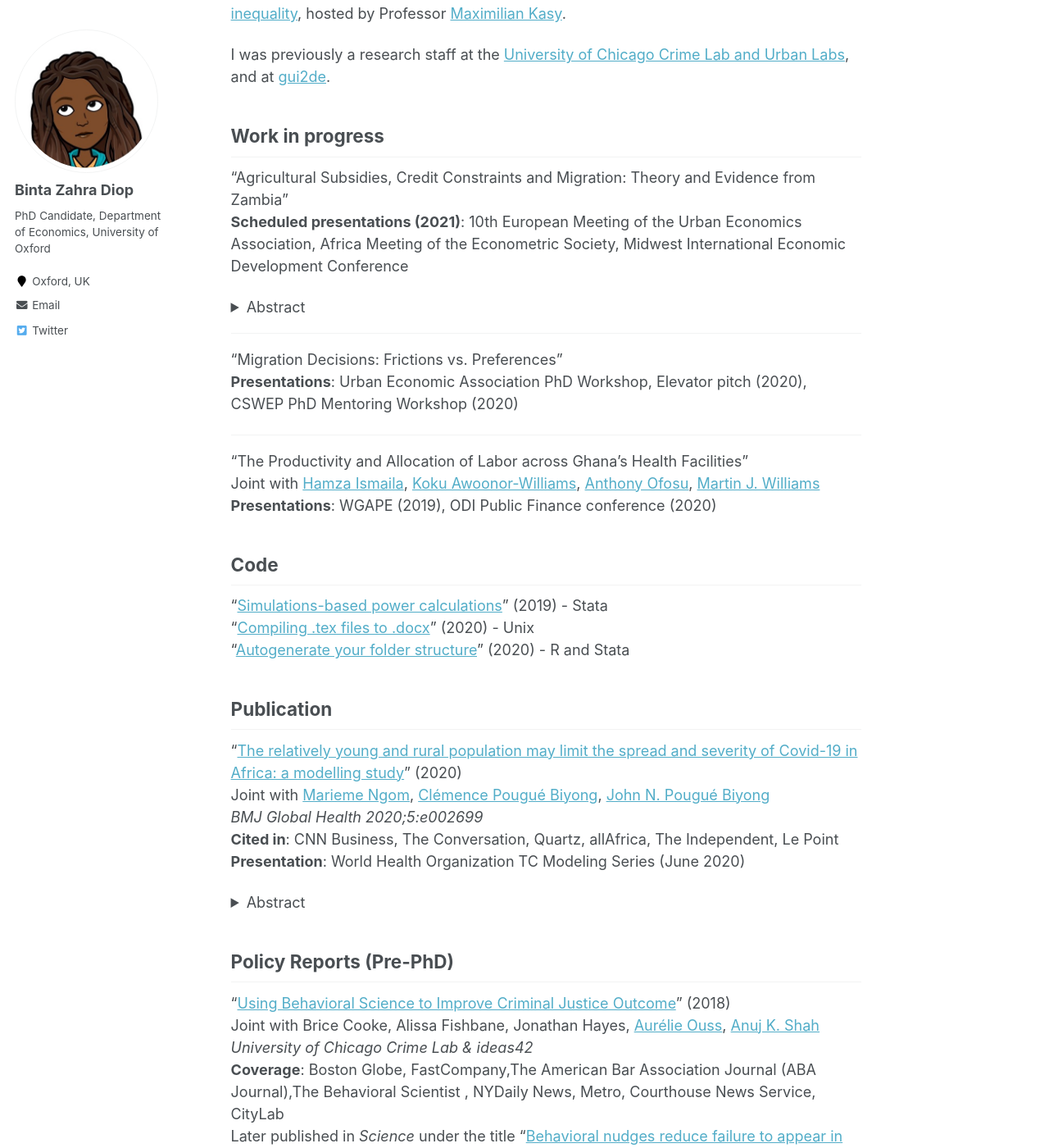
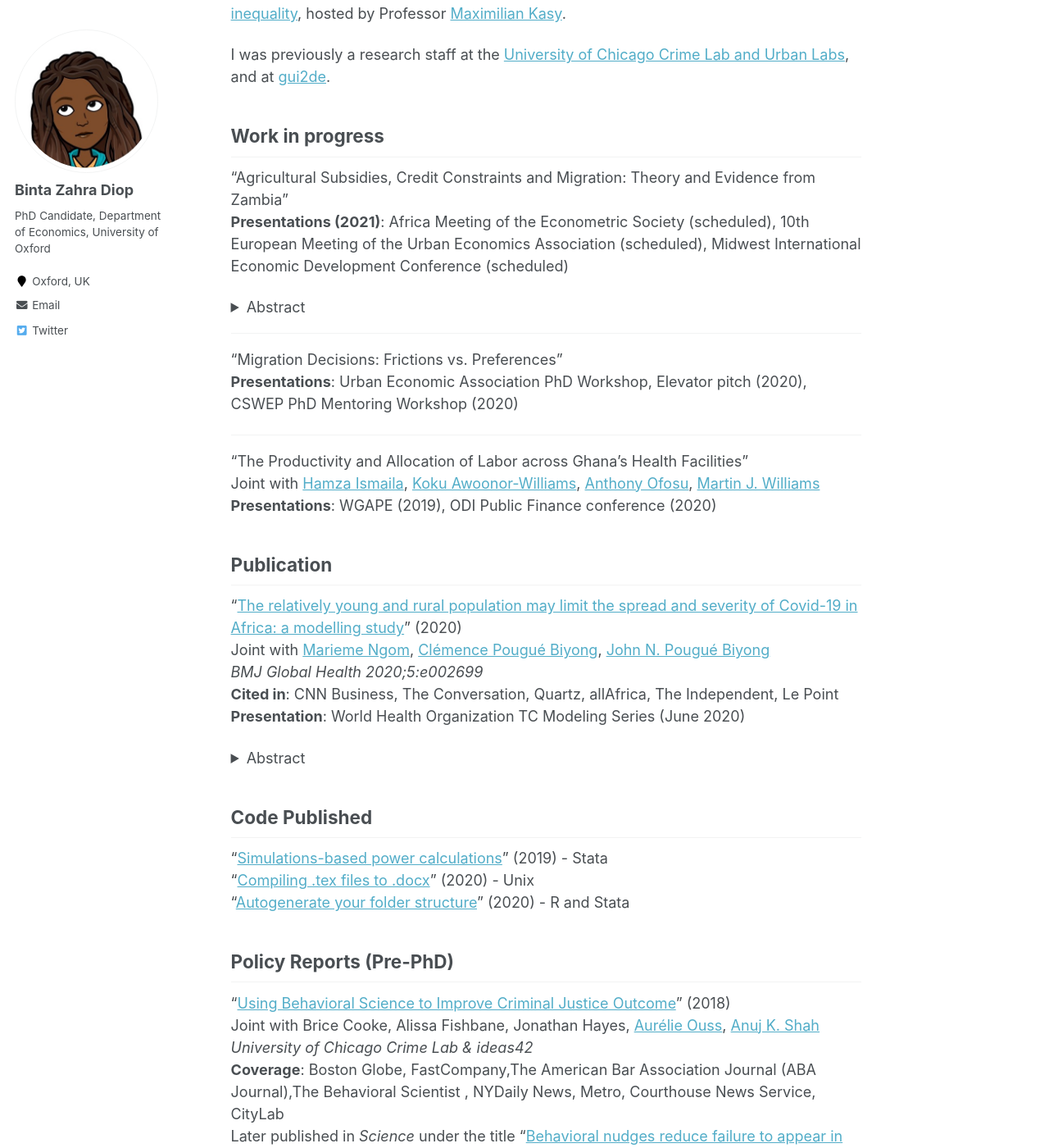
Before and after one commit to bzdiop/bzdiop.github.io, a Jekyll site: the page built from _pages/about.md, in a window 1280 px wide and 1400 px high, scrolled down 410 px. Shown: the whole window at 82% size. Built offline with Jekyll 4.4.1, drawn with Linux system fonts in a browser that asks for light colours; some of the changed lines change nothing that is shown.

```diff
--- a/_pages/about.md
+++ b/_pages/about.md
@@ -14,19 +14,18 @@
 
 I am a teaching assistant for the Quantitative Methods course of the [MSc. in Economics for Development](https://www.economics.ox.ac.uk/m.sc.-in-economics-for-development#collapse2101516), and I co-organize conferences on [machine learning and economic inequality](https://maxkasy.github.io/home/ML_inequality_conference/), hosted by Professor [Maximilian Kasy](https://maxkasy.github.io/home/).
 
-I was previously a research staff at the [University of Chicago Crime Lab and Urban Labs](https://urbanlabs.uchicago.edu/), and at [gui2de](https://gui2de.georgetown.edu/#). <!-- I hold a Master's Degree from the Paris School of Economics, and a _Licence_ from Université Paris Nanterre.-->
-
+I was previously a research staff at the [University of Chicago Crime Lab and Urban Labs](https://urbanlabs.uchicago.edu/), and at [gui2de](https://gui2de.georgetown.edu/#).
 
 
 ## Work in progress
 
 "Agricultural Subsidies, Credit Constraints and Migration: Theory and Evidence from Zambia"
-**Scheduled presentations (2021)**: 10th European Meeting of the Urban Economics Association, Africa Meeting of the Econometric Society, Midwest International Economic Development Conference
+**Presentations (2021)**: Africa Meeting of the Econometric Society (scheduled), 10th European Meeting of the Urban Economics Association (scheduled), Midwest International Economic Development Conference (scheduled)
 <details>
 <summary>Abstract</summary>
   <p style="text-align:justify">
   <font size="-0.5">
-I explore how an input subsidy aimed at improving productivity can change migration decisions of credit constrained farmers.  First farmers make a joint decision between using the subsidized fertilizer as an input in their agricultural technology and reselling it to generate income and migrate. Then, if farmers chose to resell their subsidized fertilizers, they act on two margins: either send individual members to outmigrate, or migrate with their household entirely. I model this decision using a discrete choice framework; I find that the decision to either use the improved technology or to migrate depends on a household's comparative advantage in either. Whether a household migrates or sends outmigrants however depends on how binding their credit constraint is. Using data from Zambia, I find that the implications of the model holds and that about 10\% of households respond to the subsidy by sending members to migrate, implying an income effect. I find that households migrate less, implying that the opportunity cost of the subsidy dominates on this margin and households would rather not migrate entirely to keep receiving the subsidy. This paper adds to our still meager understanding how subsidies intending to increase agricultural productivity can change a broader set of decisions, including migration decisions.
+I explore how agricultural input subsidies change migration decisions of credit-constrained farmers.  Farming households make a joint-decision between using the subsidy as an input and using resale markets to generate income and migrate. They allocate labor units on the basis of their comparative advantage in agricultural technologies and in migration. Whether farmers migrate with their household or alone depends on how binding their credit constraint is. The implications of the model hold in a panel of Zambian smallholders in 2001-2008 with a large number of households responding to the subsidy by sending members to migrate, or by migrating altogether implying an income effect. This paper adds to our understanding of how subsidies intending to increase agricultural productivity can change a broader set of decisions, including migration decisions and speak to different margins of its migration decision.
     </font>
     </p>
   </details>
@@ -40,11 +39,6 @@
 "The Productivity and Allocation of Labor across Ghana's Health Facilities"
 Joint with [Hamza Ismaila](https://www.researchgate.net/profile/Hamza_Ismaila), [Koku Awoonor-Williams](https://www.africahealthpot.org/profilesingle.php?id=2), [Anthony Ofosu](https://www.researchgate.net/profile/Anthony_Ofosu), [Martin J. Williams](https://martinjwilliams.com/)
 **Presentations**: WGAPE (2019), ODI Public Finance conference (2020)
-
-## Code
-"[Simulations-based power calculations](https://www.csae.ox.ac.uk/materials/coderscorner/949/coderscornerttweek5fm.pdf)" (2019) - Stata
-"[Compiling .tex files to .docx](https://www.csae.ox.ac.uk/materials/coderscorner/1010/coderscornermt19week4fm1.pdf)" (2020) - Unix
-"[Autogenerate your folder structure](https://www.csae.ox.ac.uk/materials/coderscorner/1129/coderscornermt20week3sp-v2.pdf)" (2020) - R and Stata
 
 
 ## Publication
@@ -66,9 +60,15 @@
 </details>
 
 
+## Code Published
+"[Simulations-based power calculations](https://www.csae.ox.ac.uk/materials/coderscorner/949/coderscornerttweek5fm.pdf)" (2019) - Stata
+"[Compiling .tex files to .docx](https://www.csae.ox.ac.uk/materials/coderscorner/1010/coderscornermt19week4fm1.pdf)" (2020) - Unix
+"[Autogenerate your folder structure](https://www.csae.ox.ac.uk/materials/coderscorner/1129/coderscornermt20week3sp-v2.pdf)" (2020) - R and Stata
+
+
 ## Policy Reports (Pre-PhD)
 "[Using Behavioral Science to Improve Criminal Justice Outcome](http://theslab.uchicago.edu/anuj/uploads/summons.pdf)" (2018)
 Joint with Brice Cooke, Alissa Fishbane, Jonathan Hayes, [Aurélie Ouss](http://aouss.github.io/), [Anuj K. Shah](https://www.chicagobooth.edu/faculty/directory/s/anuj-k-shah)
 _University of Chicago Crime Lab & ideas42_
 **Coverage**: Boston Globe, FastCompany,The American Bar Association Journal (ABA Journal),The Behavioral Scientist , NYDaily News, Metro, Courthouse News Service, CityLab
-Later published in _Science_ under the title “[Behavioral nudges reduce failure to appear in court](https://science.sciencemag.org/content/early/2020/10/07/science.abb6591.abstract)"
+Later published in _Science_ under the title “[Behavioral nudges reduce failure to appear in court](https://science.sciencemag.org/content/early/2020/10/07/science.abb6591.abstract)" (2020)
```
